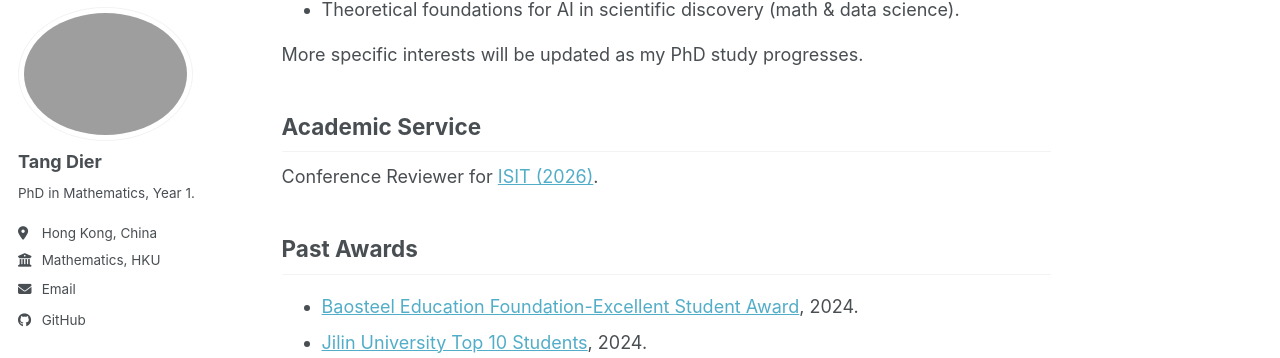
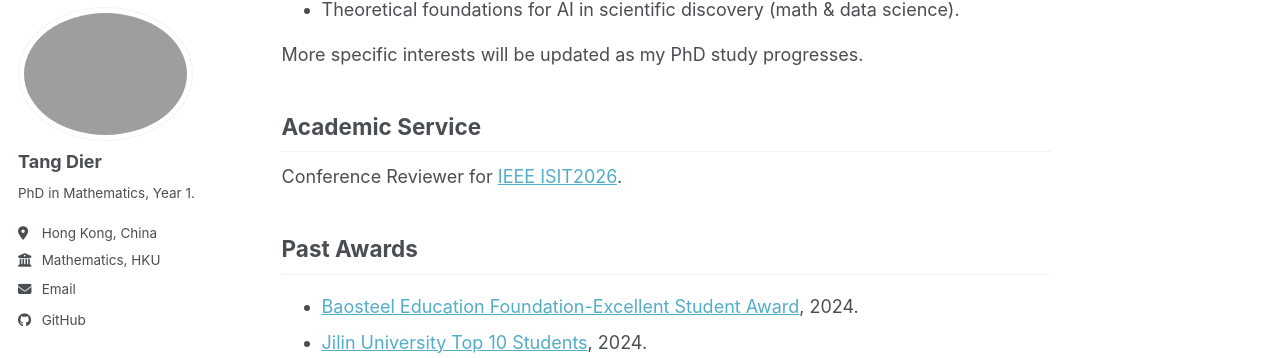
Before and after one commit to TangDier03/tangdier03.github.io, a Jekyll site: the page built from _pages/about.md, in a window 1280 px wide and 900 px high, scrolled down 525 px. Shown: the part 94-452 px from the top of the window. Built offline with Jekyll 4.4.1, drawn with Linux system fonts in a browser that asks for light colours; a script bundle is joined from its source files by our own code; library files that are not in the unit come from our copies.

Commit message:
Update about.md

```diff
--- a/_pages/about.md
+++ b/_pages/about.md
@@ -27,7 +27,7 @@
 
 ## Academic Service
 
-Conference Reviewer for [ISIT (2026)](https://2026.ieee-isit.org/).
+Conference Reviewer for [IEEE ISIT2026](https://2026.ieee-isit.org/).
 
 
 
```
